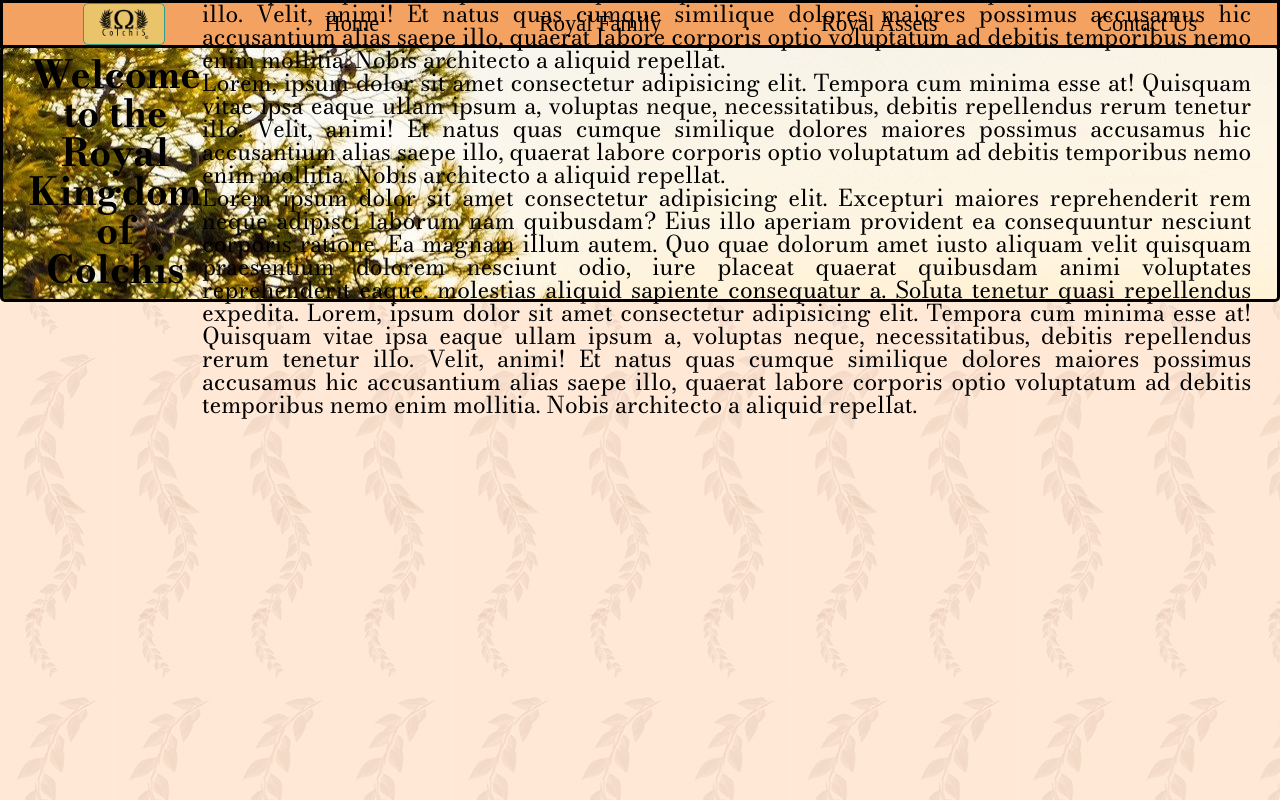
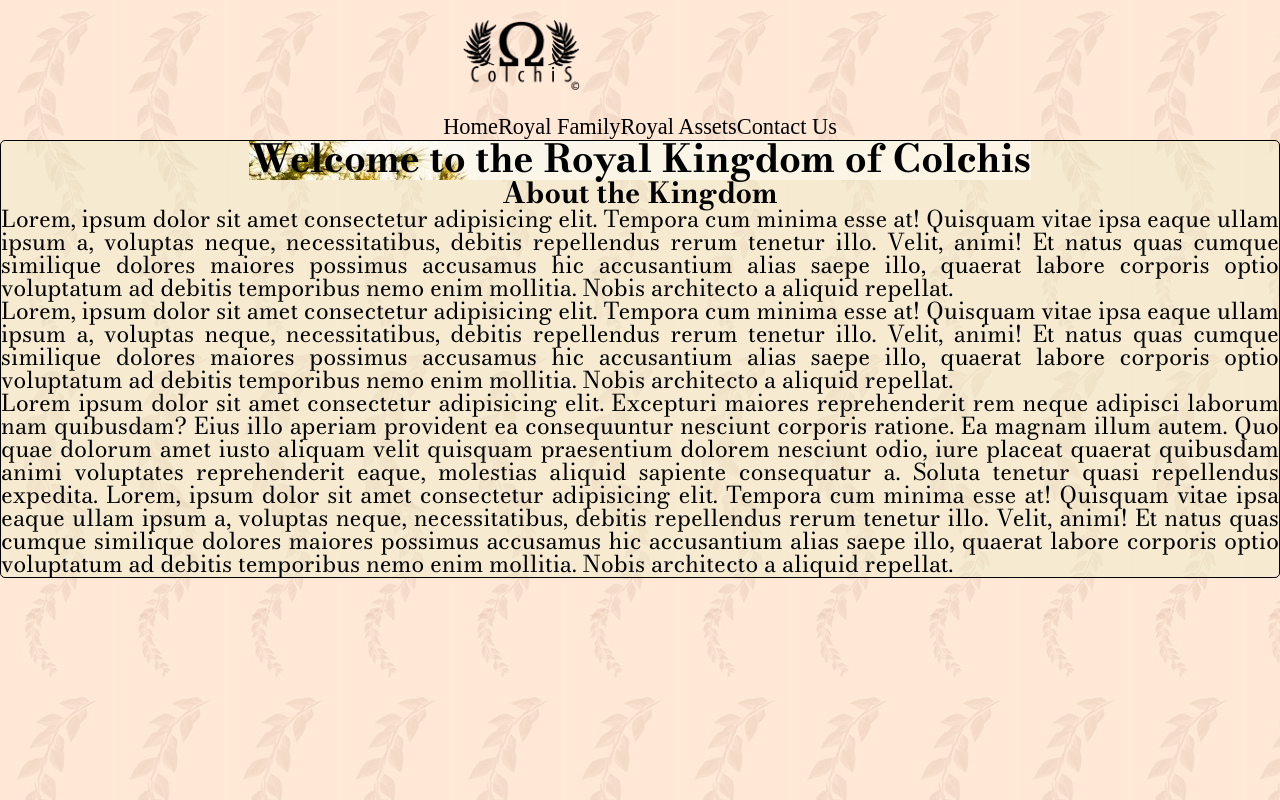
Before and after one commit to AdrienDavy/tech_challenge, a plain HTML site: page index.html in a window 1280 px wide. Drawn offline with Linux system fonts and the light colour scheme.

Commit message:
index.html version 0

```diff
--- a/index.html
+++ b/index.html
@@ -16,8 +16,8 @@
   <body>
     <header>
       <nav>
+        <img src="logo.png" alt="logo" title="Royal Logo" id="logo"/>
         <ul>
-          <li><img src="logo.png" alt="logo" title="Royal Logo" id="logo"/></li>
           <li><a href="index.html">Home</a></li>
           <li><a href="royal-family.html">Royal Family</a></li>
           <li><a href="assets.html">Royal Assets</a></li>
--- a/style.css
+++ b/style.css
@@ -25,35 +25,12 @@
 * {
   padding: 0;
   margin: 0;
-}
-
-header {
-  background-color: #f4a261;
-  border: 3px solid black;
-}
-body {
-  background-image: url(bg.jpg);
-}
-
-#mainhome {
-  background-color: rgba(233, 237, 201, 0.4);
-  border: 5px solid black;
-  border-radius: 5px;
-  padding: 30px;
-}
-
-h1 {
-  font-family: "bodoni_06ptbold", "Arial", "Helvetica", "sans-serif";
+  box-sizing: border-box;
 }
 
 #logo {
-  display: flex;
-  background-color: #e9c46a;
-  width: 50px;
-  margin: auto;
-  padding: 5px 15px 5px 15px;
-  border: 1px solid #2a9d8f;
-  border-radius: 5px;
+  width: 30%;
+  margin: 20px;
   cursor: pointer;
   transition-duration: 500ms;
   transition-property: background;
@@ -61,30 +38,33 @@ h1 {
 }
 
 #logo:hover {
-  background: royalblue;
+  background: #ccb7ae;
 }
-nav ul {
+
+header {
+  display: flex;
+  justify-content: space-evenly;
+  flex-flow: row wrap;
+}
+
+ul {
   list-style-type: none; /* PROPRIETE ET VALEUR POUR ENLEVER LES PUCES */
   display: flex;
-  flex-wrap: nowrap;
-  justify-content: space-around;
+  justify-content: space-evenly;
+  flex-flow: row wrap;
 }
 
 nav li {
-  display: flex;
-  margin: auto;
-  padding: auto;
   transition-duration: 250ms;
 }
 
 nav a {
   font-size: 1.4em;
   color: black;
-  display: flex;
   text-decoration: none;
 }
 
-nav em:hover {
+nav a:hover {
   color: #760001;
   border-bottom: 2px solid crimson;
 }
@@ -95,22 +75,35 @@ p {
   text-align: justify;
 }
 
-#mainhome {
-  font-family: "bodoni_06ptbold", "Arial", "Helvetica", "sans-serif";
-  height: 200px;
-  background: url("athens.jpg") no-repeat fixed 25% 25%;
-  text-align: center;
-  padding: 2%;
-  font-size: 1.2em;
-  display: flex;
-  justify-content: center;
-  align-items: center;
-  border: 3px solid black;
-  margin-top: -0.2%;
-}
 
 h2 {
   font-family: "bodoni_06ptbold", "Arial", "Helvetica", "sans-serif";
+}
+
+body {
+  background-image: url(bg.jpg);
+}
+
+h1 {
+  font-family: "bodoni_06ptbold", "Arial", "Helvetica", "sans-serif";
+}
+
+.h1welcome {
+
+  background: url("athens.jpg") no-repeat fixed 25% 25%;
+}
+
+#mainhome {
+  display: flex;
+  justify-content: space-evenly;
+  align-items: center;
+  flex-direction: column;
+  background-color: rgba(233, 237, 201, 0.4);
+  border: 1px solid black;
+  border-radius: 5px;
+  font-family: "bodoni_06ptbold", "Arial", "Helvetica", "sans-serif";
+  text-align: center;
+  font-size: 1.2em;
 }
 
 /* Royal Family */
```
